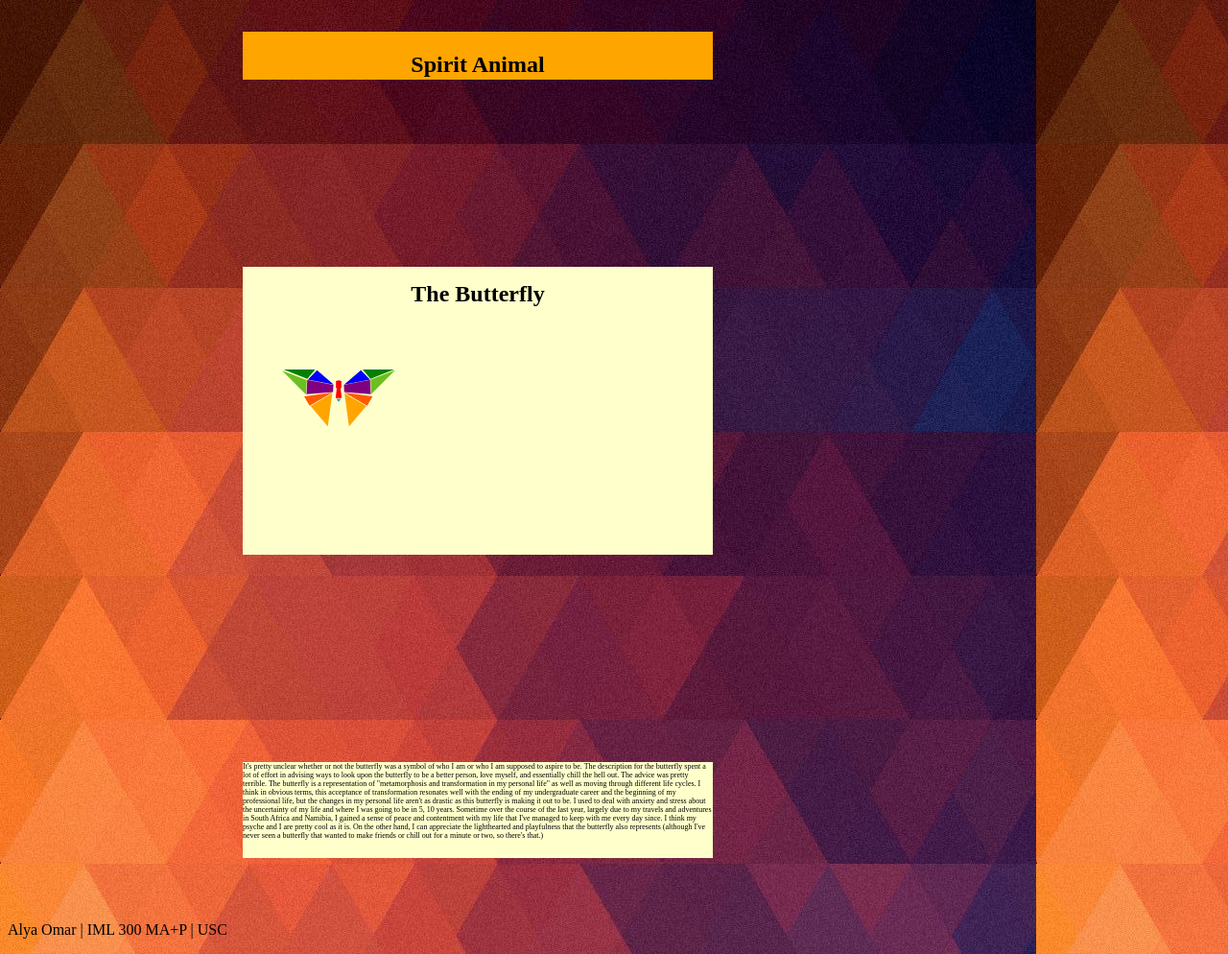
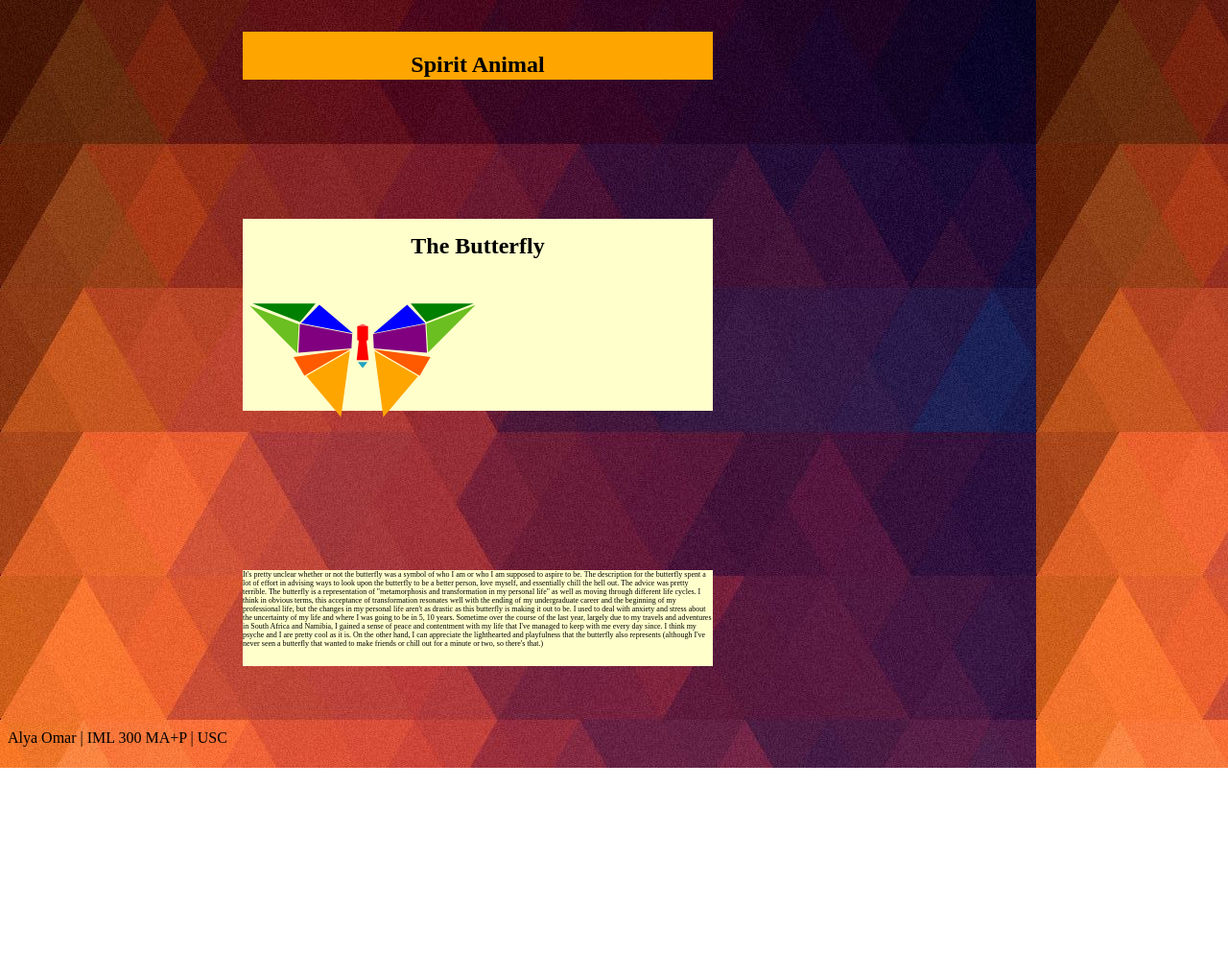
Before and after one commit to alyaomar/iml400, a plain HTML site: page storm/iml400/SpiritAnimal.html in a window 1280 px wide. Shown: the whole page at 96% size. After the commit the page ends 800 px from the top, so only its background shows below. Drawn offline with Linux system fonts and the light colour scheme.

Commit message:
no idea what I just did, but this is probably better

```diff
--- a/storm/iml400/SpiritAnimal.html
+++ b/storm/iml400/SpiritAnimal.html
@@ -3,7 +3,8 @@
 <html lang="en">
 
 	<head> <title>Alya's Reading Responses</title> <meta
-	charset=”utf-8”> <meta name=”description” content=”Reading Responses
+	charset=”utf
+	-8”> <meta name=”description” content=”Reading Responses
 	for Landing Page”> <meta name=”author” content=”Alya Omar”> <meta
 	name=”revised” content=”12/2/2015”> <meta name=”viewport”
 	content=”width=device-width, initial-scale=1”> </head> <body> <body
@@ -17,7 +18,7 @@
 					align="right"></br><font color="black"> <h1 align="center"><font
 					size="14" style="font-family:Avenir Next Condensed">Spirit Animal</font></h1> </div>
 
-					<article> <div style="height:600px; width:980px;
+					<article> <div style="height:400px; width:980px;
 					background-color:#ffffcc ; align="right"><font
 					color="black"> <h2 align="center">
 					</br>
@@ -25,8 +26,7 @@
 
 
 
-					<div>
-<div>
+				<div id= box>
 <div id = face>
 </div>
 <div id = body>
```
